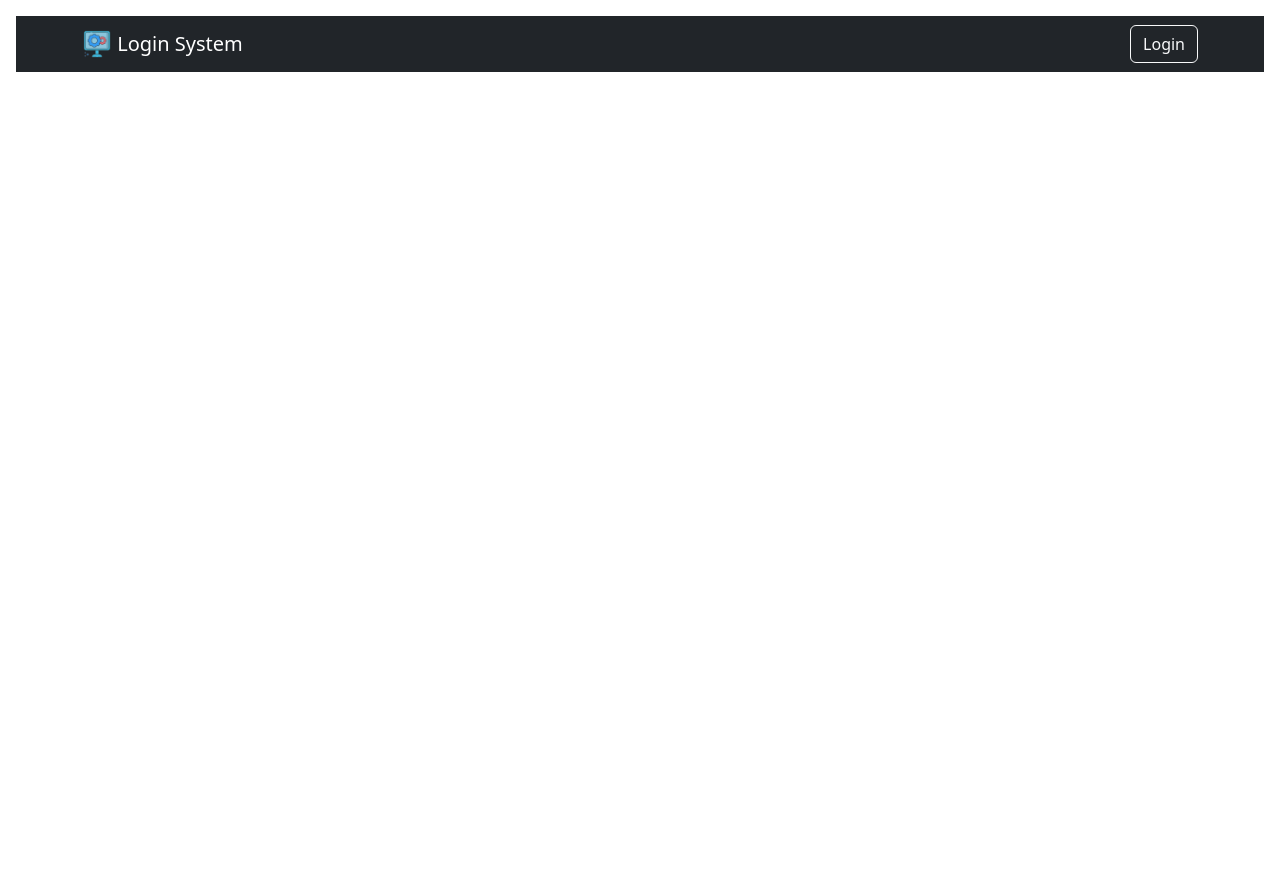
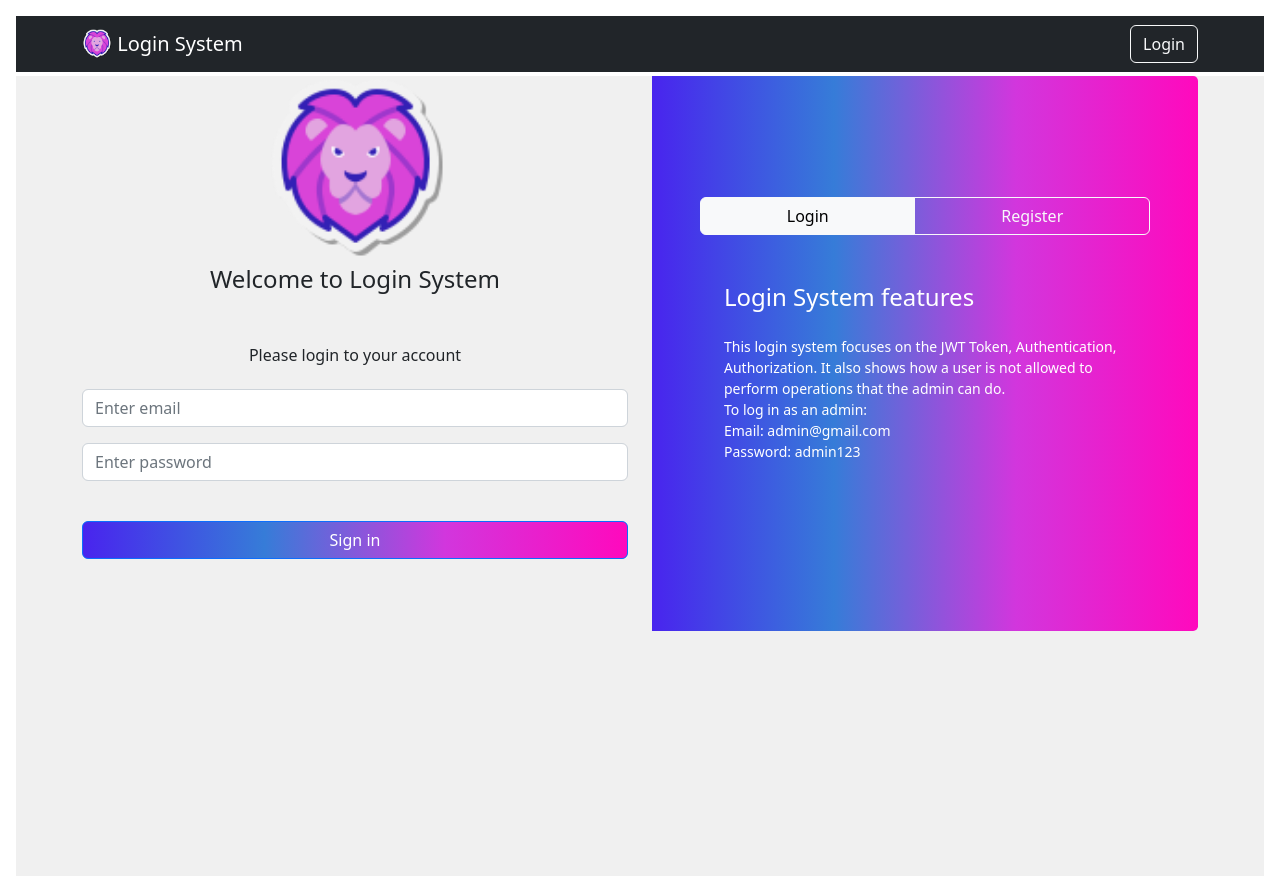
Before and after one commit to KhalilAbbaass/LoginSystem, a React (Create React App) app in the folder client/: page / in a window 1280 px wide. Before the commit the page ends 800 px from the top, so only its background shows below. Built offline with nearby package versions, Linux system fonts and the light colour scheme.

Commit message:
login register forms

```diff
--- a/client/src/App.css
+++ b/client/src/App.css
@@ -1,3 +1,7 @@
 .App{
     margin: 1rem;
 }
+.AppContent{
+
+    background-color: rgb(240, 240, 240);
+}
--- a/client/src/App.js
+++ b/client/src/App.js
@@ -1,5 +1,6 @@
 import NavbarOne from "./components/navbar/NavbarOne";
 import "./App.css"
+import LoginRegister from "./components/loginRegister/LoginRegister";
 
 
 
@@ -7,6 +8,10 @@ function App() {
   return (
     <div  className="App">
       <NavbarOne/>
+      <div className="AppContent">
+        <LoginRegister/>
+
+      </div>
     </div>
   );
 }
--- /dev/null
+++ b/client/src/components/login/Login.css
@@ -0,0 +1,10 @@
+.loginFormStyle{
+    display: flex;
+    justify-content: center;
+    align-items: center;
+    flex-direction: column;
+}
+
+.loginInputStyle{
+    width: 100%;
+}
--- a/client/src/components/login/Login.jsx
+++ b/client/src/components/login/Login.jsx
@@ -1,8 +1,29 @@
-import React from 'react'
+import React from 'react';
+import Button from 'react-bootstrap/Button';
+import Form from 'react-bootstrap/Form';
+import './Login.css'
 
 const Login = () => {
   return (
-    <div>Login</div>
+    <div>
+        <Form className='loginFormStyle mb-5'>
+
+            <h6 className='mb-4'>Please login to your account</h6>
+
+            <Form.Group className="loginInputStyle mb-3 mx-5" controlId="formBasicEmail">
+                <Form.Control type="email" placeholder="Enter email" />
+            </Form.Group>
+
+            <Form.Group className="loginInputStyle mb-3 mx-5" controlId="formBasicPassword">
+                <Form.Control type="password" placeholder="Enter password" />
+            </Form.Group>
+
+            <Button className="mx-5 mb-4 mt-4 w-100 gradient-custom-2">Sign in</Button>
+
+        </Form>
+
+
+    </div>
   )
 }
 
--- /dev/null
+++ b/client/src/components/loginRegister/LoginRegister.css
@@ -0,0 +1,15 @@
+.gradient-custom-2 {
+    background: linear-gradient(to right, #4924ee, #367cd8, #d236dd, #ff09bd);
+ }
+
+@media (min-width: 768px) {
+   .gradient-form {
+     height: 100vh !important;
+   }
+}
+@media (min-width: 769px) {
+   .gradient-custom-2 {
+     border-top-right-radius: .3rem;
+     border-bottom-right-radius: .3rem;
+   }
+}
--- a/client/src/components/loginRegister/LoginRegister.jsx
+++ b/client/src/components/loginRegister/LoginRegister.jsx
@@ -1,8 +1,95 @@
-import React from 'react'
+import React from 'react';
+
+import Container from 'react-bootstrap/Container';
+import Row from 'react-bootstrap/Row';
+import Col from 'react-bootstrap/Col';
+
+import { useState } from 'react';
+import ButtonGroup from 'react-bootstrap/ButtonGroup';
+import ToggleButton from 'react-bootstrap/ToggleButton';
+
+import './LoginRegister.css';
+import icon from '../../assets/lionicon.png'
+import Login from '../login/Login';
+import Register from '../register/Register';
 
 const LoginRegister = () => {
+
+    const [radioValue, setRadioValue] = useState('1');
+
+    const radios = [
+        { name: 'Login', value: '1' },
+        { name: 'Register', value: '2' },
+
+  ];
+
   return (
-    <div>LoginRegister</div>
+    <div>
+        <Container className="my-1 gradient-form">
+
+<Row>
+
+  <Col md='6' className="mb-5">
+    <div className="d-flex flex-column ">
+
+      <div className="text-center">
+        <img src={icon}
+          style={{width: '185px'}} alt="logo" />
+        <h4 className="mt-1 mb-5 pb-1">Welcome to Login System</h4>
+      </div>
+
+        {radioValue === '1' ? <Login/> : <Register/>}
+
+
+
+
+    </div>
+
+  </Col>
+
+  <Col md='6' className="mb-5">
+    <div className="d-flex flex-column  justify-content-center gradient-custom-2 h-100 mb-4">
+        <ButtonGroup className='px-5'>
+                {radios.map((radio, idx) => (
+                <ToggleButton
+                    key={idx}
+                    id={`radio-${idx}`}
+                    type="radio"
+                    variant={idx % 2 ? 'outline-light' : 'outline-light'}
+                    name="radio"
+                    value={radio.value}
+                    checked={radioValue === radio.value}
+                    onChange={(e) => setRadioValue(e.currentTarget.value)}
+                >
+                    {radio.name}
+                </ToggleButton>
+                ))}
+            </ButtonGroup>
+      <div className="text-white px-3 py-4 p-md-5 mx-md-4">
+
+        <h4 class="mb-4">Login System features</h4>
+        <p class="small mb-0">This login system focuses on the JWT Token, Authentication, Authorization.
+                                    It also shows how a user is not allowed to perform operations that the admin can do.
+                                    <br/>
+                                    To log in as an admin:
+                                    <br/>
+                                    Email: admin@gmail.com
+                                    <br/>
+                                    Password: admin123
+        </p>
+      </div>
+
+    </div>
+
+  </Col>
+
+</Row>
+
+</Container>
+
+
+
+    </div>
   )
 }
 
--- a/client/src/components/navbar/NavbarOne.jsx
+++ b/client/src/components/navbar/NavbarOne.jsx
@@ -3,7 +3,7 @@ import React from 'react'
 import Container from 'react-bootstrap/Container';
 import Navbar from 'react-bootstrap/Navbar';
 
-import icon from '../../assets/icon.png'
+import icon from '../../assets/lionicon.png'
 
 const NavbarOne = () => {
   return (
--- /dev/null
+++ b/client/src/components/register/Register.css
@@ -0,0 +1,25 @@
+.registerFormStyle{
+    display: flex;
+    justify-content: center;
+    align-items: center;
+    flex-direction: column;
+}
+
+.registerInputStyle{
+    width: 100% !important;
+}
+.imageContainer{
+    width: 7vw;
+    height: auto;
+    border: solid 1px black;
+    border-radius: 1rem;
+}
+.imageStyle{
+    width: 100%;
+    height: 100%;
+}
+.imageColStyle{
+    display: flex;
+    justify-content: center;
+    align-items: center;
+}
--- a/client/src/components/register/Register.jsx
+++ b/client/src/components/register/Register.jsx
@@ -1,8 +1,64 @@
-import React from 'react'
+import React,{useState} from 'react';
+import Button from 'react-bootstrap/Button';
+import Form from 'react-bootstrap/Form';
+import Row from 'react-bootstrap/Row';
+import Col from 'react-bootstrap/Col';
+import './Register.css'
+import Image from 'react-bootstrap/Image'
+import icon8 from '../../assets/icon8.png'
 
 const Register = () => {
+
+    const [image, setImage] = useState(icon8)
+
   return (
-    <div>Register</div>
+    <div>
+
+          <Form className='registerFormStyle mb-5'>
+
+            <h6 className='mb-4'>Please register to your account</h6>
+
+            <Row>
+                <Col md='12'>
+                    <Form.Group className="registerInputStyle mb-3 " controlId="formBasicUsername">
+                    <Form.Control type="username" placeholder="Enter username" />
+                    </Form.Group>
+                </Col>
+                <Col md='12'>
+                    <Form.Group className="registerInputStyle mb-3 " controlId="formBasicEmail">
+                    <Form.Control type="email" placeholder="Enter Email" />
+                    </Form.Group>
+                </Col>
+                <Col md='6'>
+                    <Form.Group className="registerInputStyle mb-3 " controlId="formBasicPassword">
+                    <Form.Control type="password" placeholder="Enter password" />
+                    </Form.Group>
+                </Col>
+                <Col md='6'>
+                    <Form.Group className="registerInputStyle mb-3 " controlId="formBasicUsername">
+                    <Form.Control type="password" placeholder="Confirm password" />
+                    </Form.Group>
+                </Col>
+                <Col md='6'>
+                    <Form.Group controlId="formFile" className="mb-3">
+                    <Form.Text className='m-1'>Choose Profile Picture</Form.Text>
+                    <Form.Control type="file" onChange={(e) => {
+                        setImage(URL.createObjectURL(e.target.files[0]))
+                        }}/>
+                    </Form.Group>
+                </Col>
+                <Col className='imageColStyle' md='6'>
+                    <div className='imageContainer'>
+                    <Image className='imageStyle' alt='pp' src={image} />
+                    </div>
+                </Col>
+                 </Row>
+
+
+            <Button className="mx-5 mb-4 mt-4 w-100 gradient-custom-2">Register</Button>
+
+            </Form>
+    </div>
   )
 }
 
```
Also changed, not shown: client/src/assets/icon8.png (added), client/src/assets/lionicon.png (added).
